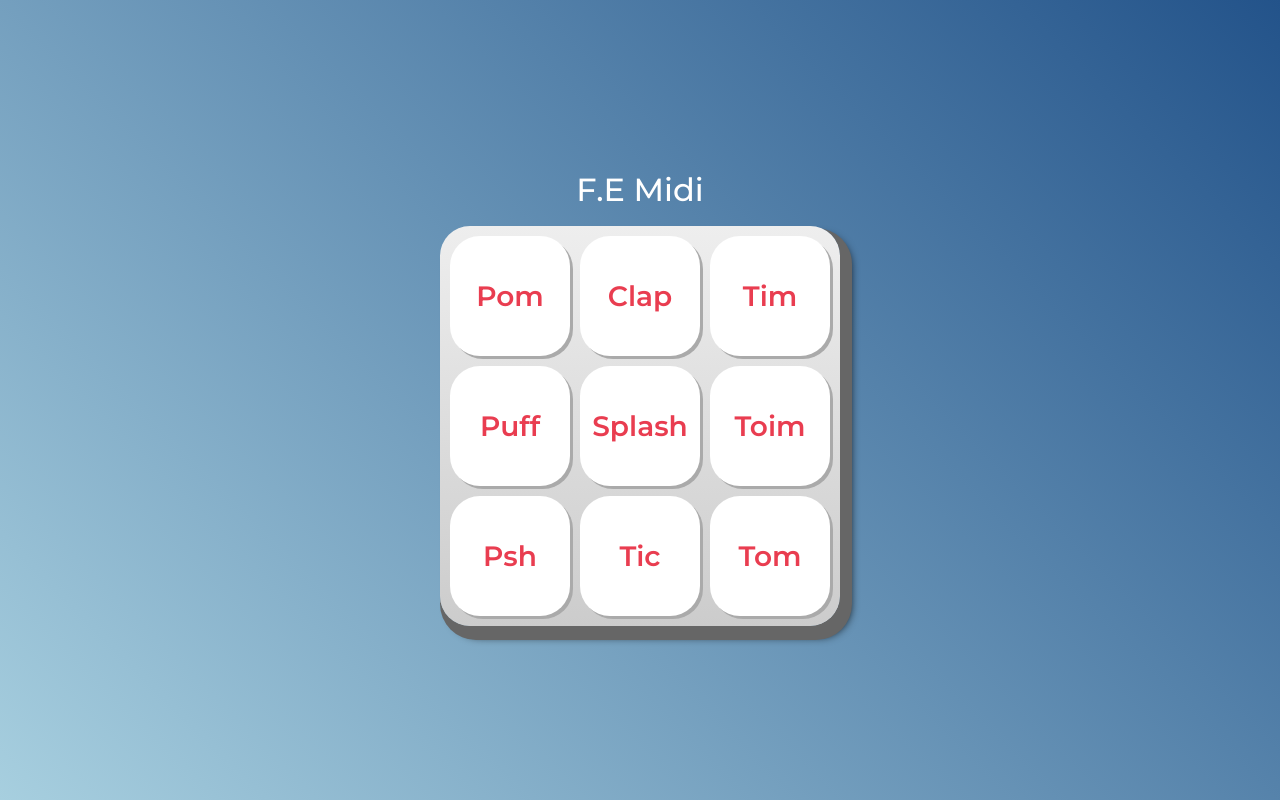
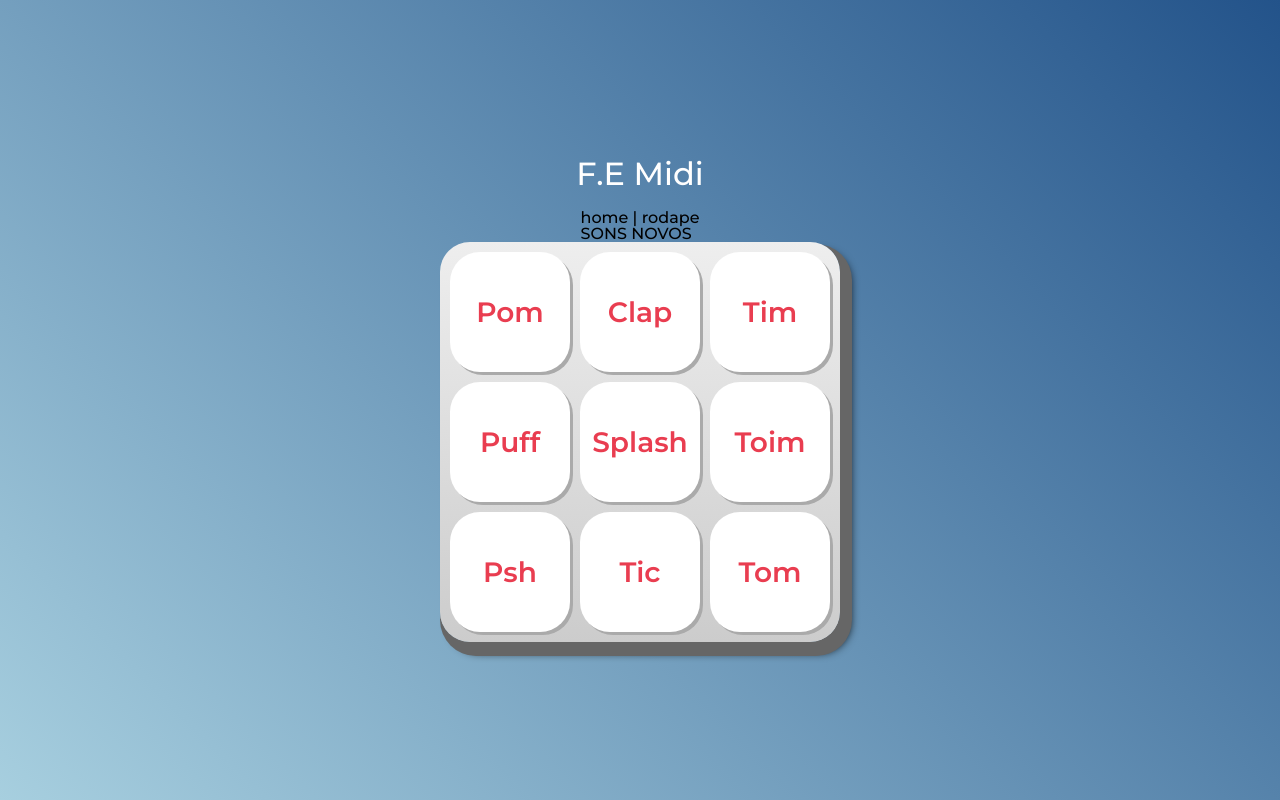
Before and after one commit to MatheusPalozi/MIDI, a plain HTML site: page index.html in a window 1280 px wide. Drawn offline with Linux system fonts and the light colour scheme.

Commit message:
NOVOS SONS

```diff
--- a/index.html
+++ b/index.html
@@ -19,8 +19,9 @@
 <body>
 
     <h1>F.E Midi</h1>
-
-    <button><a href="SONS MAIS LEGAIS.html"></a></button>
+    <nav class="menu_rodape">
+        <p><a href="">home</a> | <a href="">rodape</a></p>  <a href="SONS MAIS LEGAIS.html">SONS NOVOS</a>
+    </nav>
 
     <section class="teclado">
         <button onclick="tocaSomPom()" class="tecla tecla_pom">Pom</button>
```
